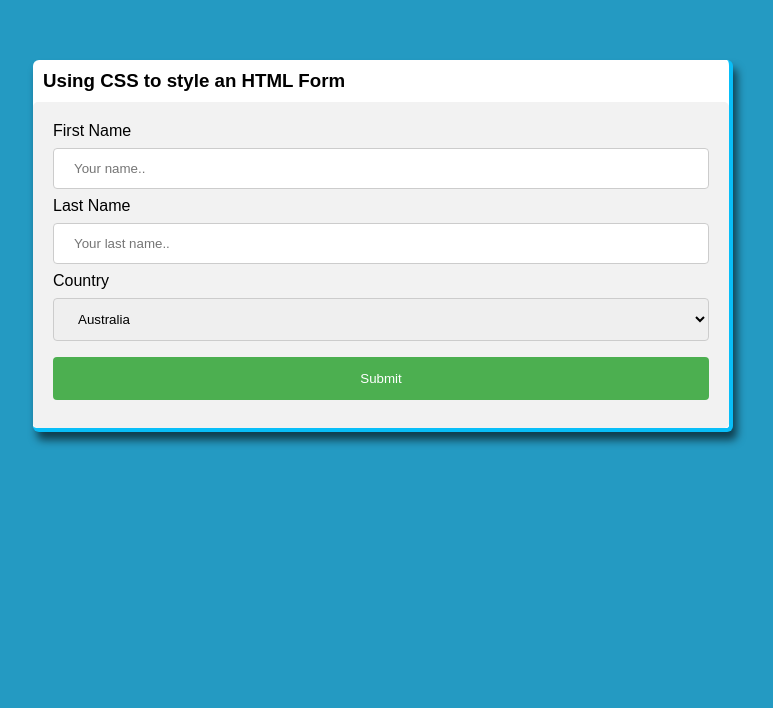
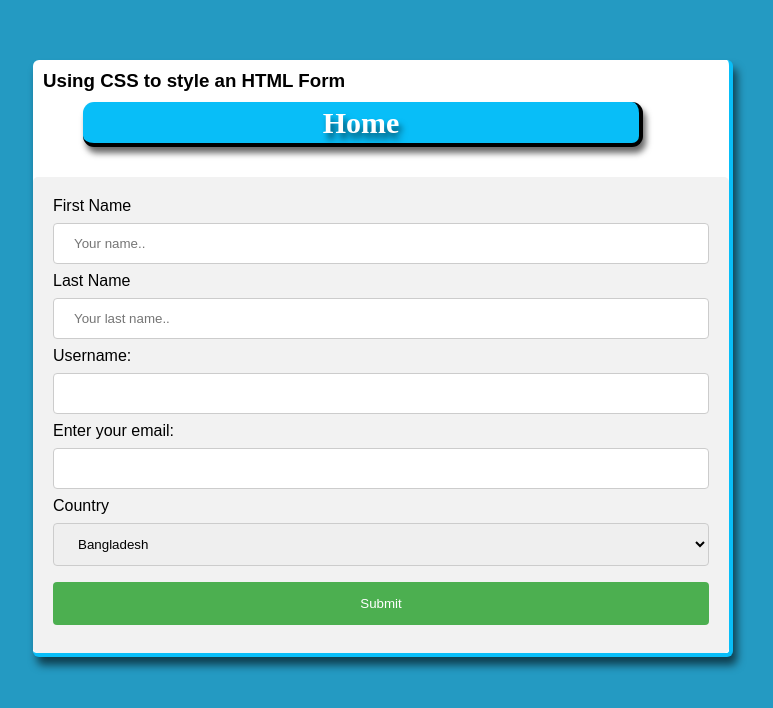
Before and after one commit to basharo9/sadharon-jamiti-2, a plain HTML site: page sing-in.html in a window 1280 px wide. Shown: the whole page, without its empty margins (257-1030 px from the left). Drawn offline with Linux system fonts and the light colour scheme.

Commit message:
form disign

```diff
--- a/sing-in.html
+++ b/sing-in.html
@@ -10,7 +10,9 @@
 <body>
   <div class="form-container">
     <h3>Using CSS to style an HTML Form</h3>
-
+    <a href="./index.html">
+      <button class="card-but">Home</button>
+    </a>
     <div class="form">
       <form action="/action_page.php">
         <label for="fname">First Name</label>
@@ -19,11 +21,20 @@
         <label for="lname">Last Name</label>
         <input type="text" id="lname" name="lastname" placeholder="Your last name..">
 
+        <label for="username">Username:</label>
+        <input type="text" id="username" name="username">
+
+        <label for="email">Enter your email:</label> <br>
+        <input type="email" id="email" name="email"> <br>
+
         <label for="country">Country</label>
         <select id="country" name="country">
-          <option value="australia">Australia</option>
+          <option value="australia">Bangladesh</option>
           <option value="canada">Canada</option>
           <option value="usa">USA</option>
+          <option value="usa">indea</option>
+          <option value="usa">UAE</option>
+          <option value="usa">UK</option>
         </select>
 
         <input type="submit" value="Submit">
--- a/style.css
+++ b/style.css
@@ -182,9 +182,6 @@ li a:hover {
   border-radius:5px;
   display: flex;
   margin: 10px;
-  /* border-color: #08BEF8;
-  border-width: 1px 0 0px 1px;
-  border-style: solid; */
   color:black;
   text-shadow:3px 6px 6px rgba(0,0,0,0.6) ;
   overflow: hidden;
@@ -201,6 +198,7 @@ li a:hover {
   height: 100%;
  }
  .card-text {
+  border-left: 10px solid #08BEF8;
   margin:30px;
   position: relative;
  }
@@ -362,7 +360,8 @@ li a:hover {
   }
 
   /* -----------------------------form */
-  input[type=text], select {
+  input[type=text],
+  select {
     width: 100%;
     padding: 12px 20px;
     margin: 8px 0;
@@ -371,6 +370,18 @@ li a:hover {
     border-radius: 4px;
     box-sizing: border-box;
   }
+
+  input[type=email],
+  select {
+    width: 100%;
+    padding: 12px 20px;
+    margin: 8px 0;
+    display: inline-block;
+    border: 1px solid #ccc;
+    border-radius: 4px;
+    box-sizing: border-box;
+  }
+
 
   input[type=submit] {
     width: 100%;
@@ -402,7 +413,7 @@ li a:hover {
 
   }
   .form {
-
+    margin-top: 30px;
     border-radius: 5px;
     background-color: #f2f2f2;
     padding: 20px;
```
Also changed, not shown: c_nine_ten.html (+2 -2 lines), gallery.html (+2 -2 lines), index.html (+2 -2 lines).
